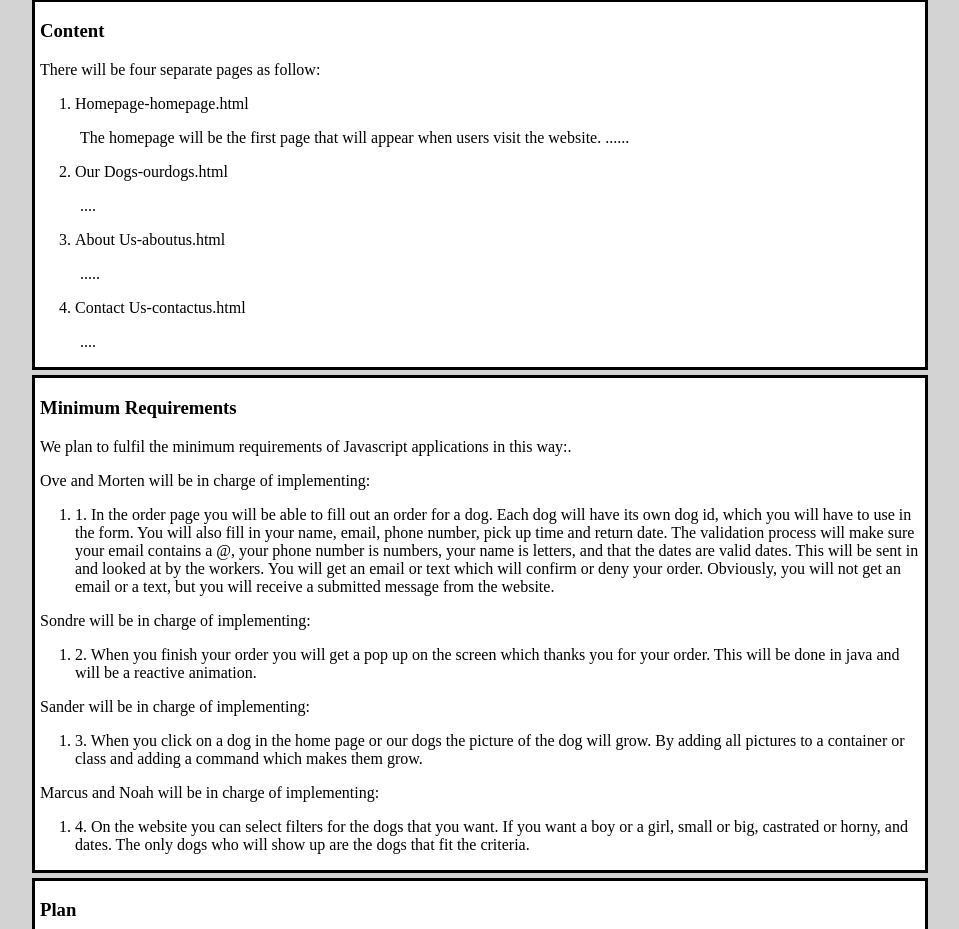
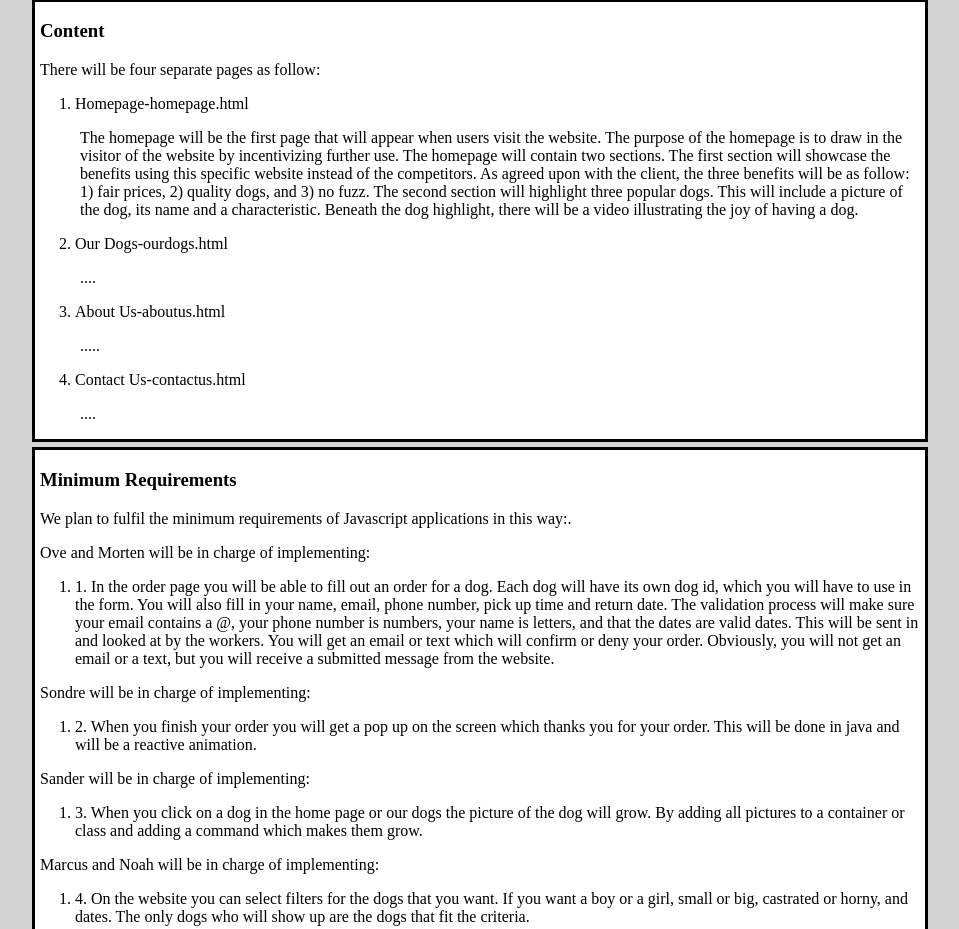
Before and after one commit to NoahLundSyrdal/Rent-a-dog, a plain HTML site: page P2_requirements_2.html in a window 1280 px wide. Shown: the part 1117-2046 px from the top of the page, without its empty margins (160-1119 px from the left). Drawn offline with Linux system fonts and the light colour scheme.

Commit message:
homepage info

```diff
--- a/P2_requirements_2.html
+++ b/P2_requirements_2.html
@@ -59,7 +59,11 @@
                 <ol>
                     <li>Homepage-homepage.html</li>
                         <p>The homepage will be the first page that will appear when users visit the website.
-                           ......
+                            The purpose of the homepage is to draw in the visitor of the website by incentivizing further use.
+                            The homepage will contain two sections. The first section will showcase the benefits using this specific website instead of the competitors.
+                            As agreed upon with the client, the three benefits will be as follow: 1) fair prices, 2) quality dogs, and 3) no fuzz.
+                            The second section will highlight three popular dogs. This will include a picture of the dog, its name and a characteristic.
+                            Beneath the dog highlight, there will be a video illustrating the joy of having a dog.
                         </p>
                     <li>Our Dogs-ourdogs.html</li>
                         <p>
```
